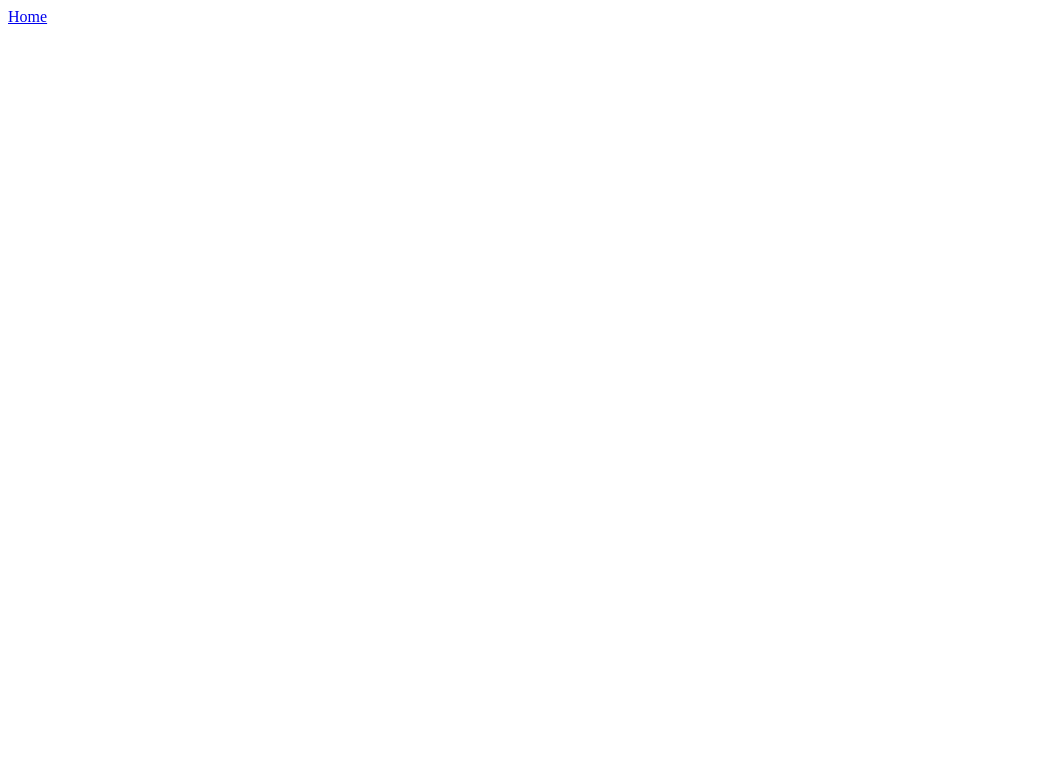
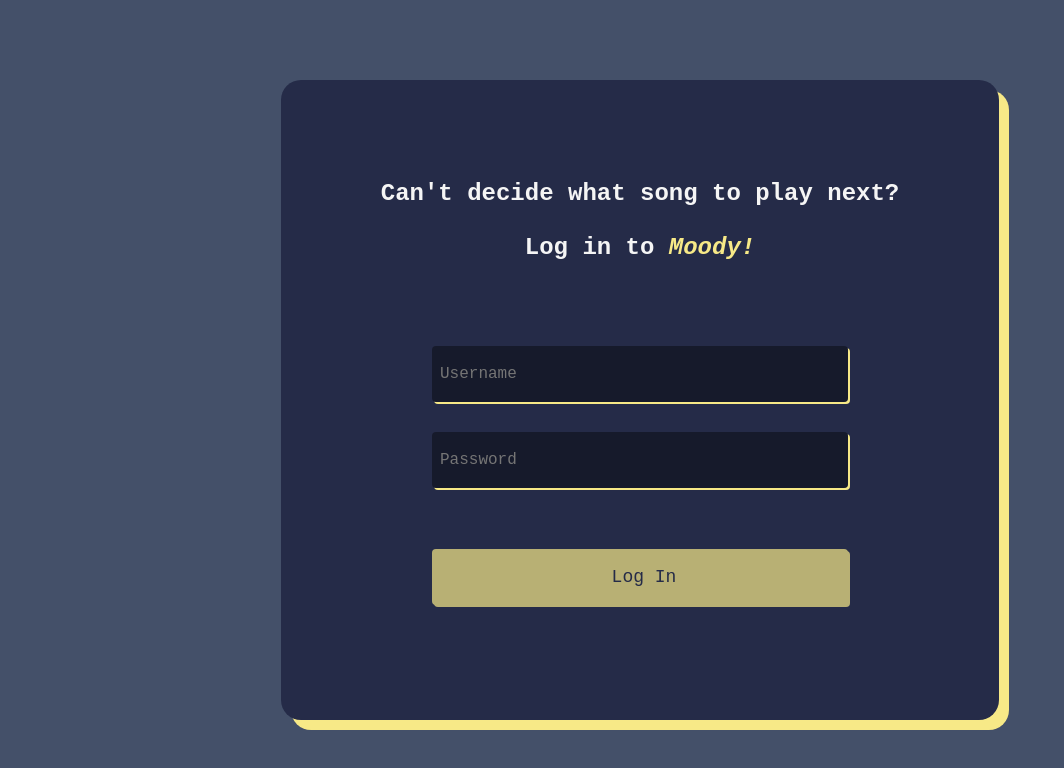
Before and after one commit to diya-parelkar/Moody, a plain HTML site: page Pages/login.html in a window 1280 px wide. Shown: the whole page, without its empty margins (0-1064 px from the left). Drawn offline with Linux system fonts and the light colour scheme.

Commit message:
Feat: Add login page

```diff
--- a/Pages/login.css
+++ b/Pages/login.css
@@ -0,0 +1,72 @@
+* {
+    margin: 0;
+    padding: 0;
+    box-sizing: border-box;
+    font-family: "VT323", monospace;
+}
+
+.details-container {
+    display: flex;
+    flex-direction: column;
+    align-items: center;
+    justify-content: space-around;
+    height: 230vh;
+}
+
+.login-container {
+    display: flex;
+    justify-content: space-around;
+    flex-direction: column;
+    align-items: center;
+    height: 80vh;
+    background-color: #252B48;
+    color: whitesmoke;
+    padding: 100px;
+    border-radius: 20px;
+    box-shadow: #F7E987 10px 10px;
+}
+
+.main-container {
+    display: flex;
+    flex-direction: column;
+    align-items: center;
+    justify-content: center;
+    height: 100vh;
+    background-color: #445069;
+}
+
+input {
+    width: 52vh;
+    padding: 0 0 0 8px;
+    height: 7vh;
+    border: none;
+    border-radius: 4px;
+    background-color: rgb(0, 0, 0, 0.4);
+    box-shadow: #F7E987 2px 2px;
+    color: whitesmoke;
+    font-size: medium;
+}
+
+.text {
+    display: flex;
+    flex-direction: column;
+    align-items: center;
+    height: 120vh;
+}
+
+#login {
+    background-color: #F7E987;
+    opacity: 0.7;
+    margin: 30px 0 0 0;
+    color:#252B48;
+    border: none;
+    /* appearance: none; */
+    font-size: large;
+    /* font-weight: bolder; */
+
+}
+
+/* em {
+    font-weight: 900;
+    font-size: x-large;
+} */
--- a/Pages/login.html
+++ b/Pages/login.html
@@ -3,9 +3,23 @@
 <head>
     <meta charset="UTF-8">
     <meta name="viewport" content="width=device-width, initial-scale=1.0">
+    <link rel = "stylesheet" href = "login.css">
     <title>Log In</title>
 </head>
 <body>
-    <a href="./home.html">Home</a>
+    <!-- <a href="./home.html">Home</a> -->
+    <div class = "main-container">
+        <div class = "login-container">
+            <div class = "text">
+                <h2>Can't decide what song to play next?</h2>
+                <h2><br>Log in to <em style = "color: #F7E987;"><strong>Moody!</strong></em></h2>
+            </div>
+            <div class = "details-container">
+                <div class = "details"><label> <input type = "text" placeholder = "Username" name = "username" required minlength = "3" maxlength = "12"> </label></div>
+                <div class = "details"><label> <input type = "password" placeholder = "Password" name = "password" required minlength = "6" maxlength = "8" autocomplete = "current-password"> </label></div>
+                <div class = "details"><label> <input type = "submit" value = "Log In" id = "login"> </label></div>
+            </div>
+        </div>
+    </div>
 </body>
 </html>
```
Also changed, not shown: index.html (+2 -0 lines).
